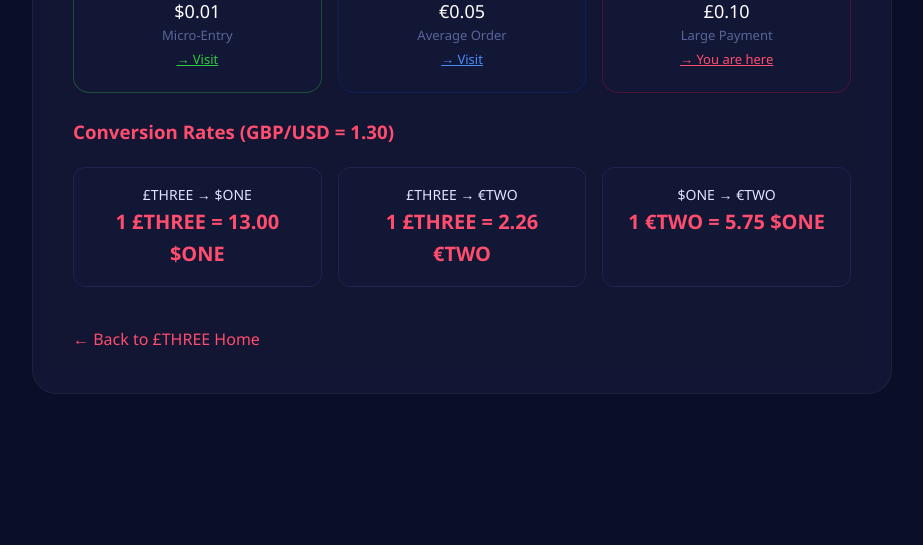
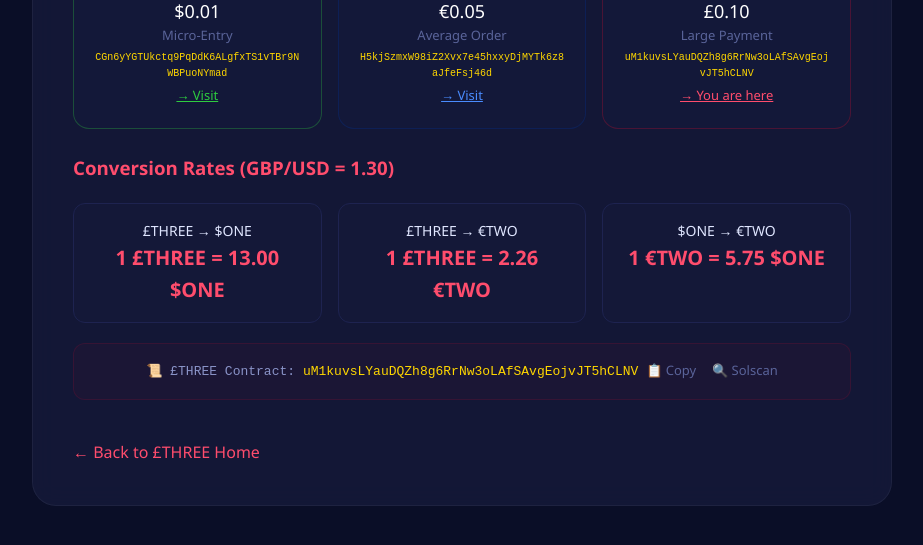
Before and after one commit to 123tokens/three, a plain HTML site: page ecosystem.html in a window 1280 px wide. Shown: the part 299-844 px from the top of the page, without its empty margins (178-1101 px from the left). Before the commit the page ends 800 px from the top, so only its background shows below. Drawn offline with Linux system fonts and the light colour scheme.

Commit message:
Update ecosystem.html

```diff
--- a/ecosystem.html
+++ b/ecosystem.html
@@ -17,7 +17,7 @@
         .container { max-width: 900px; margin: 0 auto; padding: 0 20px; }
 
         .glass-card {
-            background: rgba(26, 30, 65, 0.5);
+            background: rgba(26, 30, 65, 0.6);
             backdrop-filter: blur(12px);
             border: 1px solid rgba(255,255,255,0.05);
             border-radius: 24px;
@@ -44,6 +44,13 @@
         .token-card .symbol { font-size: 28px; font-weight: 700; }
         .token-card .price { font-size: 18px; color: #fff; }
         .token-card .desc { font-size: 13px; color: #5A649A; }
+        .token-card .contract {
+            font-size: 10px;
+            font-family: 'Courier New', monospace;
+            color: #FFD700;
+            margin-top: 4px;
+            word-break: break-all;
+        }
         .token-card.one { border-color: rgba(46,204,64,0.3); }
         .token-card.two { border-color: rgba(0,51,153,0.3); }
         .token-card.three { border-color: rgba(200,16,46,0.3); }
@@ -64,6 +71,29 @@
         }
         .conversion-card .rate { font-size: 20px; font-weight: 700; color: #FF4D6D; }
 
+        .contract-box {
+            background: rgba(200,16,46,0.05);
+            border: 1px solid rgba(200,16,46,0.15);
+            border-radius: 12px;
+            padding: 16px;
+            margin: 20px 0;
+            text-align: center;
+            font-size: 13px;
+            color: #8A94C8;
+            font-family: 'Courier New', monospace;
+        }
+        .contract-box .addr { color: #FFD700; }
+        .contract-box .copy-btn {
+            background: transparent; border: none; color: #5A649A;
+            cursor: pointer; font-size: 13px; font-family: 'Segoe UI', sans-serif;
+        }
+        .contract-box .copy-btn:hover { color: #FFD700; }
+        .contract-box .solscan-link {
+            color: #5A649A; text-decoration: none; font-size: 13px;
+            font-family: 'Segoe UI', sans-serif; margin-left: 8px;
+        }
+        .contract-box .solscan-link:hover { color: #fff; }
+
         .back-link {
             display: inline-block; margin-top: 20px; color: #FF4D6D;
             text-decoration: none; font-weight: 500;
@@ -74,6 +104,7 @@
             .token-row { grid-template-columns: 1fr; }
             .conversion-grid { grid-template-columns: 1fr; }
             .glass-card { padding: 24px; }
+            .contract-box { font-size: 11px; }
         }
     </style>
 </head>
@@ -89,18 +120,21 @@
                 <div class="symbol">$ONE</div>
                 <div class="price">$0.01</div>
                 <div class="desc">Micro-Entry</div>
+                <div class="contract">CGn6yYGTUkctq9PqDdK6ALgfxTS1vTBr9NWBPuoNYmad</div>
                 <a href="https://123tokens.github.io/one/" style="color:#2ECC40; font-size:13px;">→ Visit</a>
             </div>
             <div class="token-card two">
                 <div class="symbol">€TWO</div>
                 <div class="price">€0.05</div>
                 <div class="desc">Average Order</div>
+                <div class="contract">H5kjSzmxW98iZ2Xvx7e45hxxyDjMYTk6z8aJfeFsj46d</div>
                 <a href="https://123tokens.github.io/two/" style="color:#4A8CFF; font-size:13px;">→ Visit</a>
             </div>
             <div class="token-card three">
                 <div class="symbol">£THREE</div>
                 <div class="price">£0.10</div>
                 <div class="desc">Large Payment</div>
+                <div class="contract">uM1kuvsLYauDQZh8g6RrNw3oLAfSAvgEojvJT5hCLNV</div>
                 <a href="index.html" style="color:#FF4D6D; font-size:13px;">→ You are here</a>
             </div>
         </div>
@@ -121,6 +155,12 @@
             </div>
         </div>
 
+        <div class="contract-box">
+            📜 £THREE Contract: <span class="addr">uM1kuvsLYauDQZh8g6RrNw3oLAfSAvgEojvJT5hCLNV</span>
+            <button onclick="navigator.clipboard.writeText('uM1kuvsLYauDQZh8g6RrNw3oLAfSAvgEojvJT5hCLNV')" class="copy-btn">📋 Copy</button>
+            <a href="https://solscan.io/token/uM1kuvsLYauDQZh8g6RrNw3oLAfSAvgEojvJT5hCLNV" target="_blank" class="solscan-link">🔍 Solscan</a>
+        </div>
+
         <a href="index.html" class="back-link">← Back to £THREE Home</a>
     </div>
 </div>
```
